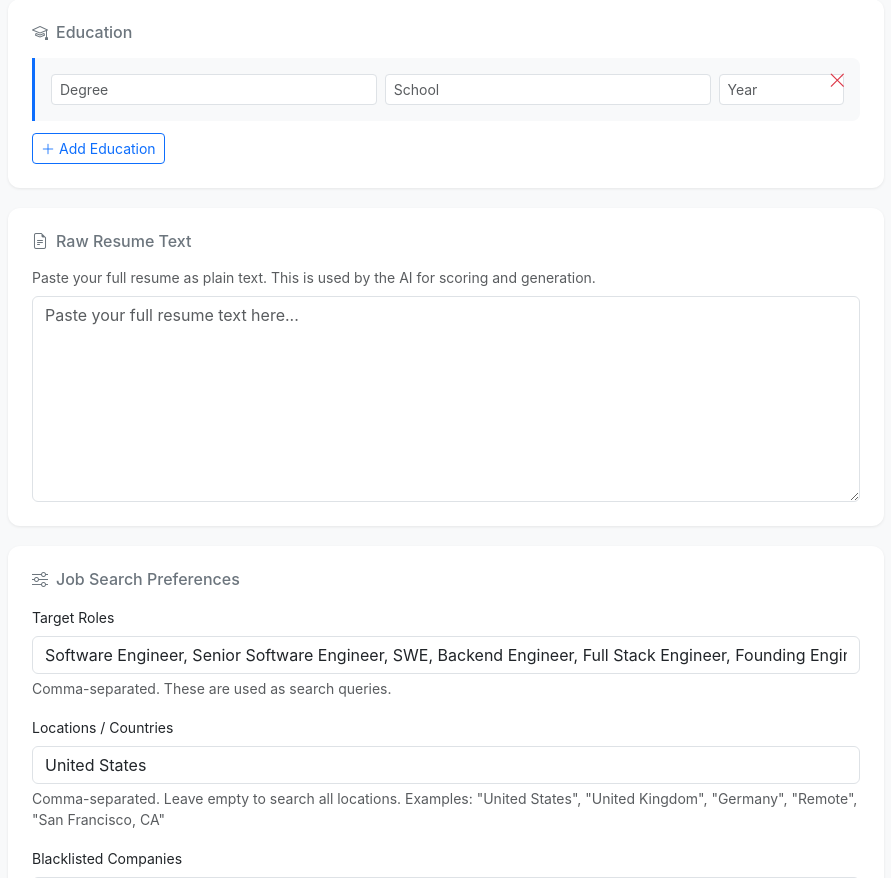
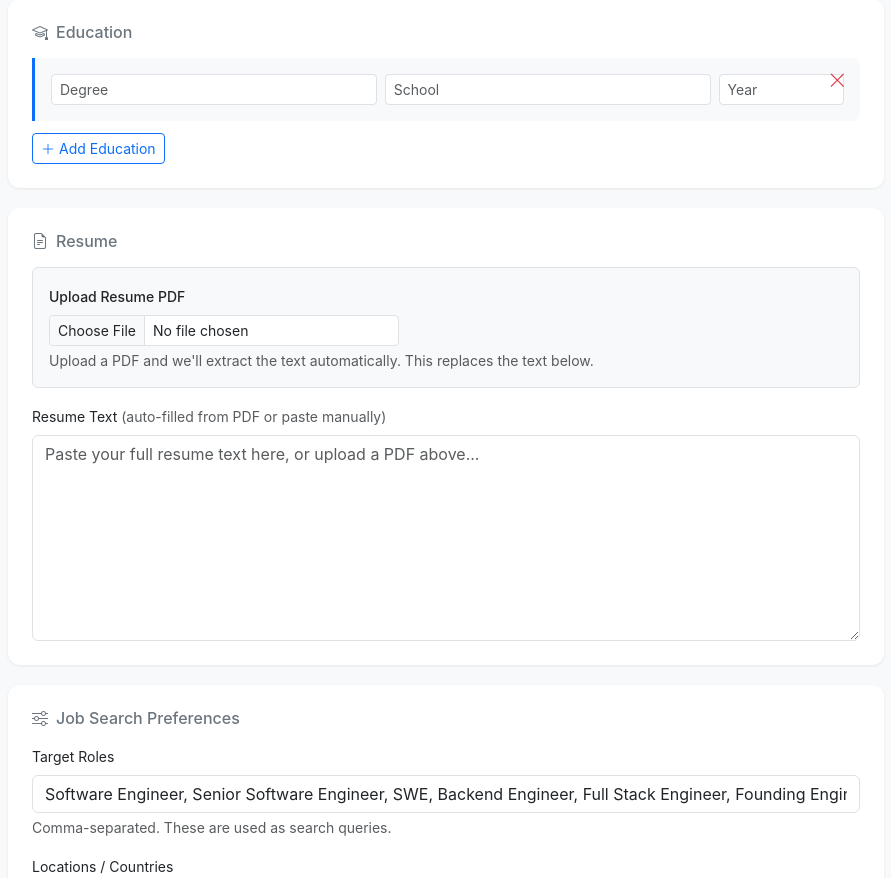
Before and after one commit to charuthri05/jobsniper, a Flask app: page /setup in a window 1280 px wide. Shown: the part 1540-2418 px from the top of the page, without its empty margins (194-1085 px from the left). Run offline with Flask 3, Linux system fonts and the light colour scheme; some libraries are stand-ins or nearby versions.

Commit message:
Separate cover letter and resume generation, add PDF resume upload in settings
- Split 'Generate' into two buttons: Cover Letters and Resumes
- Add CV column in job table showing resume status
- Resume generation runs independently with its own progress bar
- Add PDF resume upload in profile settings (drag & drop, auto-extracts text)
- New endpoint: POST /api/resume/upload
- New endpoint: POST /api/generate-resumes with SSE progress

```diff
--- a/web/app.py
+++ b/web/app.py
@@ -107,6 +107,32 @@ def api_profile_full():
         "profile": profile if profile else get_default_profile(),
         "preferences": preferences,
     })
+
+
+@app.route("/api/resume/upload", methods=["POST"])
+def api_resume_upload():
+    """Upload a resume PDF, extract text, and return it."""
+    if "file" not in request.files:
+        return jsonify({"error": "No file uploaded"}), 400
+
+    file = request.files["file"]
+    if not file.filename.lower().endswith(".pdf"):
+        return jsonify({"error": "Only PDF files are supported"}), 400
+
+    import tempfile
+    from utils.resume_parser import parse_resume_pdf
+
+    with tempfile.NamedTemporaryFile(suffix=".pdf", delete=False) as tmp:
+        file.save(tmp.name)
+        tmp_path = tmp.name
+
+    try:
+        text = parse_resume_pdf(tmp_path)
+        return jsonify({"text": text, "chars": len(text)})
+    except (FileNotFoundError, ValueError) as e:
+        return jsonify({"error": str(e)}), 400
+    finally:
+        os.unlink(tmp_path)
 
 
 @app.route("/api/profile/full", methods=["POST"])
@@ -400,14 +426,13 @@ _generation_progress = {"current": 0, "total": 0, "status": "idle", "message": "
 
 @app.route("/api/generate", methods=["POST"])
 def api_generate():
-    """Generate cover letters for selected job IDs. Runs in background thread."""
+    """Generate cover letters + bullets for selected job IDs. Runs in background thread."""
     data = request.get_json()
     job_ids = data.get("job_ids", [])
 
     if not job_ids:
         return jsonify({"error": "No jobs selected"}), 400
 
-    # Don't start if already running
     if _generation_progress["status"] == "running":
         return jsonify({"error": "Generation already in progress"}), 409
 
@@ -418,7 +443,6 @@ def api_generate():
 
     def run_generation():
         from pipeline.generator import generate_cover_letter, generate_resume_bullets
-        from pipeline.resume_generator import generate_tailored_resume
         profile = load_profile()
         generated = 0
         errors = 0
@@ -429,30 +453,12 @@ def api_generate():
                 _generation_progress["current"] = i + 1
                 continue
 
-            _generation_progress["message"] = f"{job['title']} at {job['company']}"
+            _generation_progress["message"] = f"Cover letter: {job['title']} at {job['company']}"
 
             try:
                 cl = generate_cover_letter(job, profile)
                 bullets = generate_resume_bullets(job, profile)
-
-                # Generate tailored resume PDF
-                resume_path = None
-                try:
-                    resume_path = generate_tailored_resume(job, profile)
-                except Exception:
-                    pass  # Non-fatal: cover letter + bullets still saved
-
-                # Merge resume_path into existing notes
-                existing_notes = {}
-                try:
-                    existing_notes = json.loads(job.get("notes") or "{}")
-                except (json.JSONDecodeError, TypeError):
-                    pass
-                if resume_path:
-                    existing_notes["resume_path"] = resume_path
-                notes_json = json.dumps(existing_notes)
-
-                update_job(job_id, cover_letter=cl, resume_bullets=json.dumps(bullets), notes=notes_json)
+                update_job(job_id, cover_letter=cl, resume_bullets=json.dumps(bullets))
                 generated += 1
             except Exception as e:
                 errors += 1
@@ -461,12 +467,88 @@ def api_generate():
             _generation_progress["current"] = i + 1
 
         _generation_progress["status"] = "done"
-        _generation_progress["message"] = f"Done: {generated} generated, {errors} errors"
+        _generation_progress["message"] = f"Done: {generated} cover letters, {errors} errors"
 
     thread = threading.Thread(target=run_generation, daemon=True)
     thread.start()
 
     return jsonify({"status": "started", "total": len(job_ids)})
+
+
+# Track resume generation progress
+_resume_progress = {"current": 0, "total": 0, "status": "idle", "message": ""}
+
+
+@app.route("/api/generate-resumes", methods=["POST"])
+def api_generate_resumes():
+    """Generate tailored resume PDFs for selected job IDs. Runs in background thread."""
+    data = request.get_json()
+    job_ids = data.get("job_ids", [])
+
+    if not job_ids:
+        return jsonify({"error": "No jobs selected"}), 400
+
+    if _resume_progress["status"] == "running":
+        return jsonify({"error": "Resume generation already in progress"}), 409
+
+    _resume_progress["current"] = 0
+    _resume_progress["total"] = len(job_ids)
+    _resume_progress["status"] = "running"
+    _resume_progress["message"] = "Starting..."
+
+    def run_resume_generation():
+        from pipeline.resume_generator import generate_tailored_resume
+        profile = load_profile()
+        generated = 0
+        errors = 0
+
+        for i, job_id in enumerate(job_ids):
+            job = get_job_by_id(job_id)
+            if not job:
+                _resume_progress["current"] = i + 1
+                continue
+
+            _resume_progress["message"] = f"Resume: {job['title']} at {job['company']}"
+
+            try:
+                resume_path = generate_tailored_resume(job, profile)
+
+                # Store path in notes
+                existing_notes = {}
+                try:
+                    existing_notes = json.loads(job.get("notes") or "{}")
+                except (json.JSONDecodeError, TypeError):
+                    pass
+                existing_notes["resume_path"] = resume_path
+                update_job(job_id, notes=json.dumps(existing_notes))
+                generated += 1
+            except Exception as e:
+                errors += 1
+                _resume_progress["message"] = f"Error: {e}"
+
+            _resume_progress["current"] = i + 1
+
+        _resume_progress["status"] = "done"
+        _resume_progress["message"] = f"Done: {generated} resumes, {errors} errors"
+
+    thread = threading.Thread(target=run_resume_generation, daemon=True)
+    thread.start()
+
+    return jsonify({"status": "started", "total": len(job_ids)})
+
+
+@app.route("/api/generate-resumes/progress")
+def api_resume_progress():
+    """SSE endpoint for resume generation progress."""
+    def stream():
+        import time
+        while True:
+            data = json.dumps(_resume_progress)
+            yield f"data: {data}\n\n"
+            if _resume_progress["status"] in ("done", "idle"):
+                break
+            time.sleep(0.5)
+    return Response(stream(), mimetype="text/event-stream")
 
 
 @app.route("/api/generate/progress")
--- a/web/templates/dashboard.html
+++ b/web/templates/dashboard.html
@@ -84,6 +84,9 @@
             <button class="btn btn-primary btn-sm" id="btn-generate" onclick="generateSelected()" disabled>
                 <i class="bi bi-magic me-1"></i>Generate Cover Letters
             </button>
+            <button class="btn btn-info btn-sm" id="btn-generate-resumes" onclick="generateResumes()" disabled>
+                <i class="bi bi-file-earmark-person me-1"></i>Generate Resumes
+            </button>
             <button class="btn btn-success btn-sm" id="btn-autofill" onclick="autofillSelected()" disabled>
                 <i class="bi bi-robot me-1"></i>Auto-Fill & Apply
             </button>
@@ -127,6 +130,7 @@
                     </th>
                     <th style="width:180px;">Location</th>
                     <th style="width:50px;" title="Cover Letter">CL</th>
+                    <th style="width:50px;" title="Resume">CV</th>
                     <th style="width:50px;"></th>
                 </tr>
             </thead>
--- a/web/templates/setup.html
+++ b/web/templates/setup.html
@@ -159,10 +159,23 @@
 
         <!-- Raw Resume Text -->
         <div class="setup-section">
-            <h6><i class="bi bi-file-earmark-text me-2"></i>Raw Resume Text</h6>
-            <p class="text-muted small mb-2">Paste your full resume as plain text. This is used by the AI for scoring and generation.</p>
+            <h6><i class="bi bi-file-earmark-text me-2"></i>Resume</h6>
+
+            <!-- PDF Upload -->
+            <div class="mb-3 p-3 bg-light rounded border">
+                <label class="form-label small fw-medium">Upload Resume PDF</label>
+                <div class="d-flex align-items-center gap-3">
+                    <input type="file" class="form-control form-control-sm" id="f-resume-pdf" accept=".pdf"
+                           onchange="uploadResumePdf(this)" style="max-width: 350px;">
+                    <span id="pdf-upload-status" class="small text-muted"></span>
+                </div>
+                <div class="form-text">Upload a PDF and we'll extract the text automatically. This replaces the text below.</div>
+            </div>
+
+            <!-- Plain text fallback -->
+            <label class="form-label small">Resume Text <span class="text-muted">(auto-filled from PDF or paste manually)</span></label>
             <textarea class="form-control" id="f-resume-text" rows="8"
-                      placeholder="Paste your full resume text here..."></textarea>
+                      placeholder="Paste your full resume text here, or upload a PDF above..."></textarea>
         </div>
 
         <!-- Preferences -->
@@ -456,6 +469,40 @@ function escapeAttr(str) {
 // Save
 // ---------------------------------------------------------------------------
 
+async function uploadResumePdf(input) {
+    const file = input.files[0];
+    if (!file) return;
+
+    const status = document.getElementById('pdf-upload-status');
+    status.innerHTML = '<span class="spinner-border spinner-border-sm me-1"></span>Extracting text...';
+    status.className = 'small text-primary';
+
+    const formData = new FormData();
+    formData.append('file', file);
+
+    try {
+        const resp = await fetch('/api/resume/upload', {
+            method: 'POST',
+            body: formData,
+        });
+        const data = await resp.json();
+
+        if (!resp.ok) {
+            status.textContent = data.error || 'Upload failed';
+            status.className = 'small text-danger';
+            return;
+        }
+
+        document.getElementById('f-resume-text').value = data.text;
+        status.textContent = `Extracted ${data.chars} characters from ${file.name}`;
+        status.className = 'small text-success';
+        showToast('Resume text extracted from PDF', 'success');
+    } catch (e) {
+        status.textContent = 'Upload failed: ' + e.message;
+        status.className = 'small text-danger';
+    }
+}
+
 async function saveSetup() {
     const btn = document.getElementById('btn-save');
     btn.disabled = true;
```
Also changed, not shown: web/static/app.js (+65 -0 lines).
